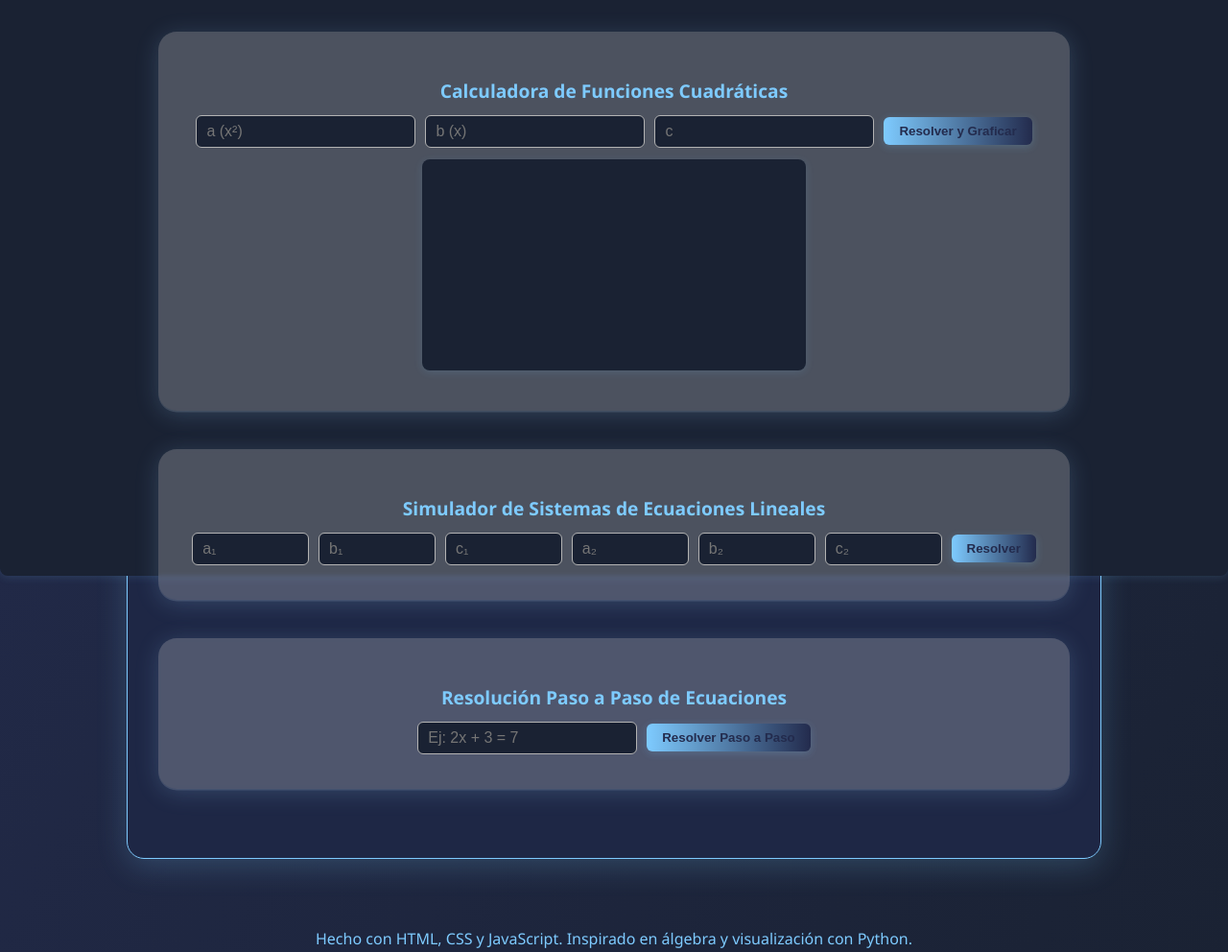
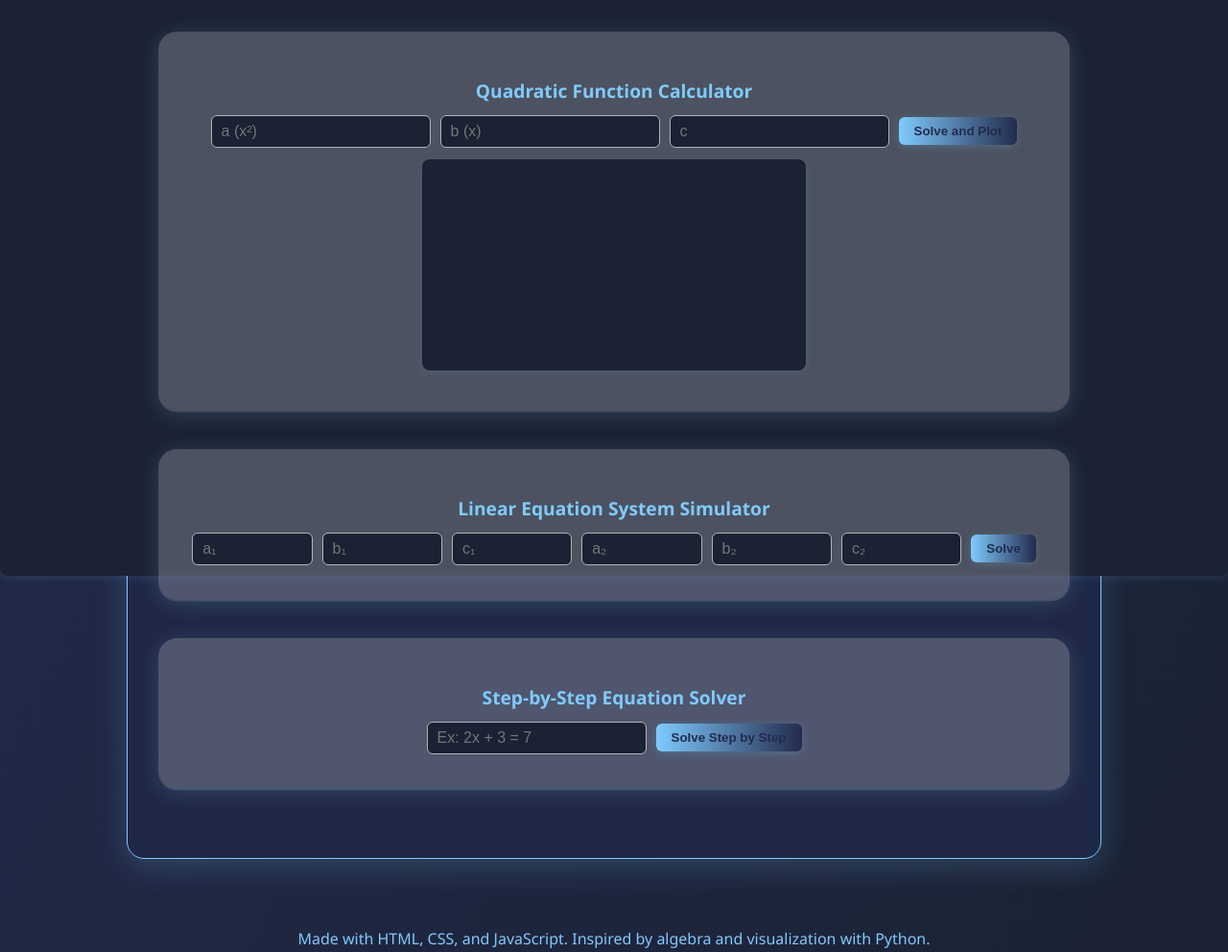
Before and after one commit to onpux/College-Algebra-with-Python, a plain HTML site: page index.html in a window 1280 px wide. Shown: the part 200-1192 px from the top of the page at 96% size. Drawn offline with nearby package versions, Linux system fonts and the light colour scheme.

Commit message:
Update index.html

```diff
--- a/index.html
+++ b/index.html
@@ -1,5 +1,5 @@
 <!DOCTYPE html>
-<html lang="es">
+<html lang="en">
 <head>
     <meta charset="UTF-8">
     <meta name="viewport" content="width=device-width, initial-scale=1.0">
@@ -10,22 +10,22 @@
     <canvas id="moon-bg"></canvas>
     <header>
         <h1>College Algebra with Python</h1>
-        <p>Explora álgebra universitaria y visualizaciones inspiradas en Python, ¡directamente en tu navegador!</p>
+        <p>Explore college algebra and Python-inspired visualizations, right in your browser!</p>
     </header>
     <main>
         <section class="card">
-            <h2>Calculadora de Funciones Cuadráticas</h2>
+            <h2>Quadratic Function Calculator</h2>
             <div class="input-row">
                 <input type="number" id="a" placeholder="a (x²)" step="any">
                 <input type="number" id="b" placeholder="b (x)" step="any">
                 <input type="number" id="c" placeholder="c" step="any">
-                <button onclick="solveQuadratic()">Resolver y Graficar</button>
+                <button onclick="solveQuadratic()">Solve and Plot</button>
             </div>
             <div id="quad-result" class="result"></div>
             <canvas id="quad-plot" width="400" height="220"></canvas>
         </section>
         <section class="card">
-            <h2>Simulador de Sistemas de Ecuaciones Lineales</h2>
+            <h2>Linear Equation System Simulator</h2>
             <div class="input-row">
                 <input type="number" id="l-a1" placeholder="a₁" step="any">
                 <input type="number" id="l-b1" placeholder="b₁" step="any">
@@ -33,21 +33,21 @@
                 <input type="number" id="l-a2" placeholder="a₂" step="any">
                 <input type="number" id="l-b2" placeholder="b₂" step="any">
                 <input type="number" id="l-c2" placeholder="c₂" step="any">
-                <button onclick="solveLinearSystem()">Resolver</button>
+                <button onclick="solveLinearSystem()">Solve</button>
             </div>
             <div id="linear-result" class="result"></div>
         </section>
         <section class="card">
-            <h2>Resolución Paso a Paso de Ecuaciones</h2>
+            <h2>Step-by-Step Equation Solver</h2>
             <div class="input-row">
-                <input type="text" id="step-eq" placeholder="Ej: 2x + 3 = 7">
-                <button onclick="solveStepByStep()">Resolver Paso a Paso</button>
+                <input type="text" id="step-eq" placeholder="Ex: 2x + 3 = 7">
+                <button onclick="solveStepByStep()">Solve Step by Step</button>
             </div>
             <div id="step-result" class="result"></div>
         </section>
     </main>
     <footer>
-        <p>Hecho con HTML, CSS y JavaScript. Inspirado en álgebra y visualización con Python.</p>
+        <p>Made with HTML, CSS, and JavaScript. Inspired by algebra and visualization with Python.</p>
     </footer>
     <script src="https://cdn.jsdelivr.net/npm/chart.js"></script>
     <script src="algebra_app.js"></script>
```
